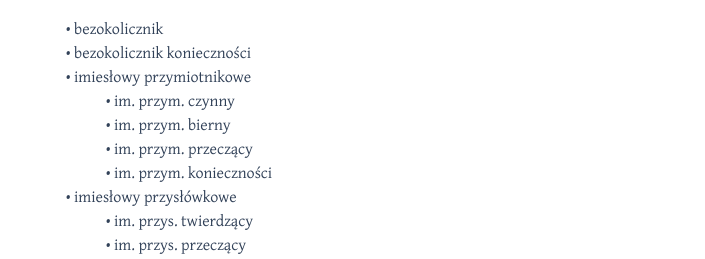
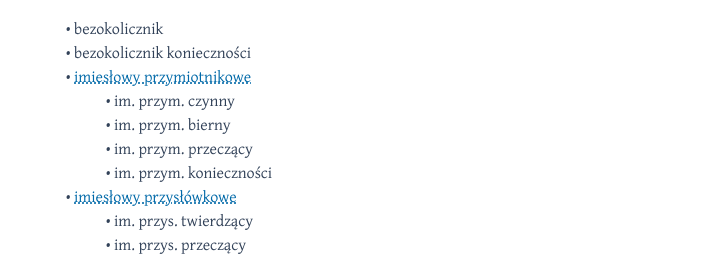
Before and after one commit to xnn42/mhr, a plain HTML site: page sg1/czasowniki.html in a window 1280 px wide. Shown: the part 517-776 px from the top of the page, without its empty margins (286-991 px from the left). Drawn offline with Linux system fonts and the light colour scheme.

Commit message:
Update czasowniki.html

```diff
--- a/sg1/czasowniki.html
+++ b/sg1/czasowniki.html
@@ -40,14 +40,14 @@
 <ul>
 <li>bezokolicznik</li>
 <li>bezokolicznik konieczności</li>
-<li>imiesłowy przymiotnikowe</li>
+<li><a href="imieslowy-przym.html">imiesłowy przymiotnikowe</a></li>
 	<ul>
 	<li>im. przym. czynny</li>
 	<li>im. przym. bierny</li>
 	<li>im. przym. przeczący</li>
 	<li>im. przym. konieczności</li>
 	</ul>
-<li>imiesłowy przysłówkowe</li>
+<li><a href="imieslowy-przys.html">imiesłowy przysłówkowe</a></li>
 	<ul>
 	<li>im. przys. twierdzący</li>
 	<li>im. przys. przeczący</li>
```
